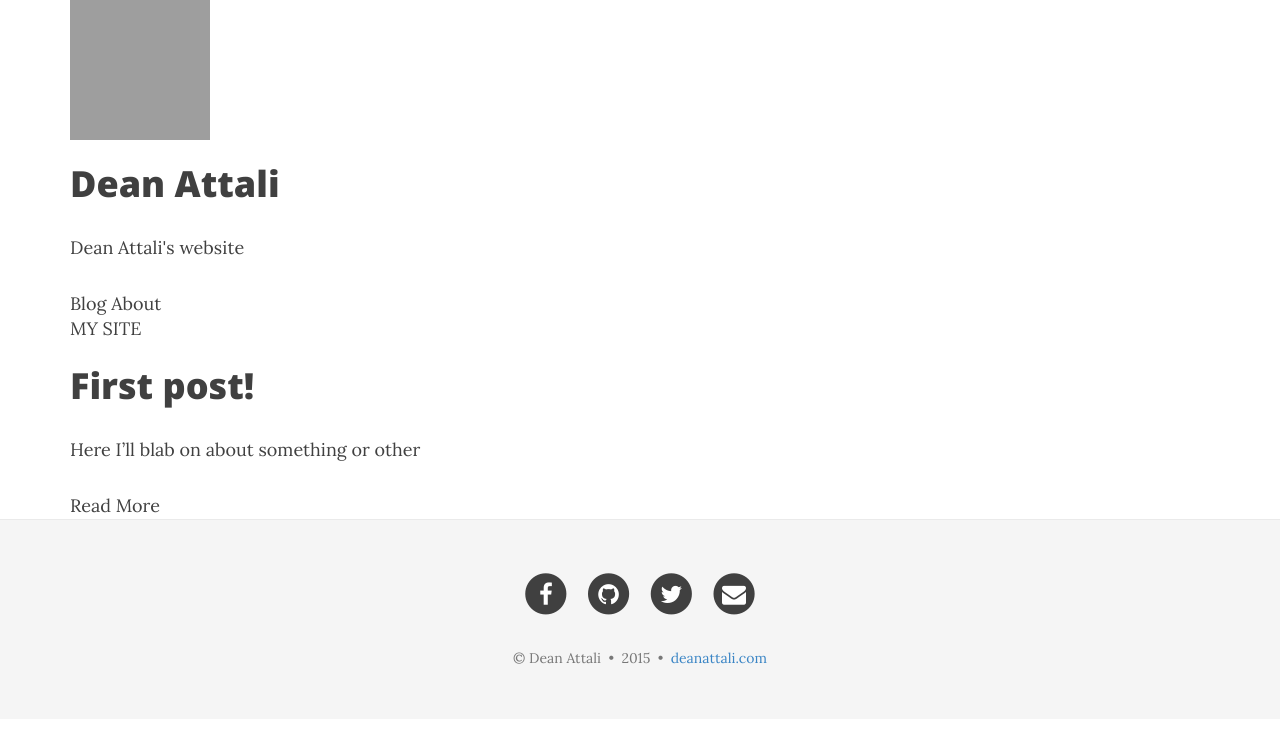
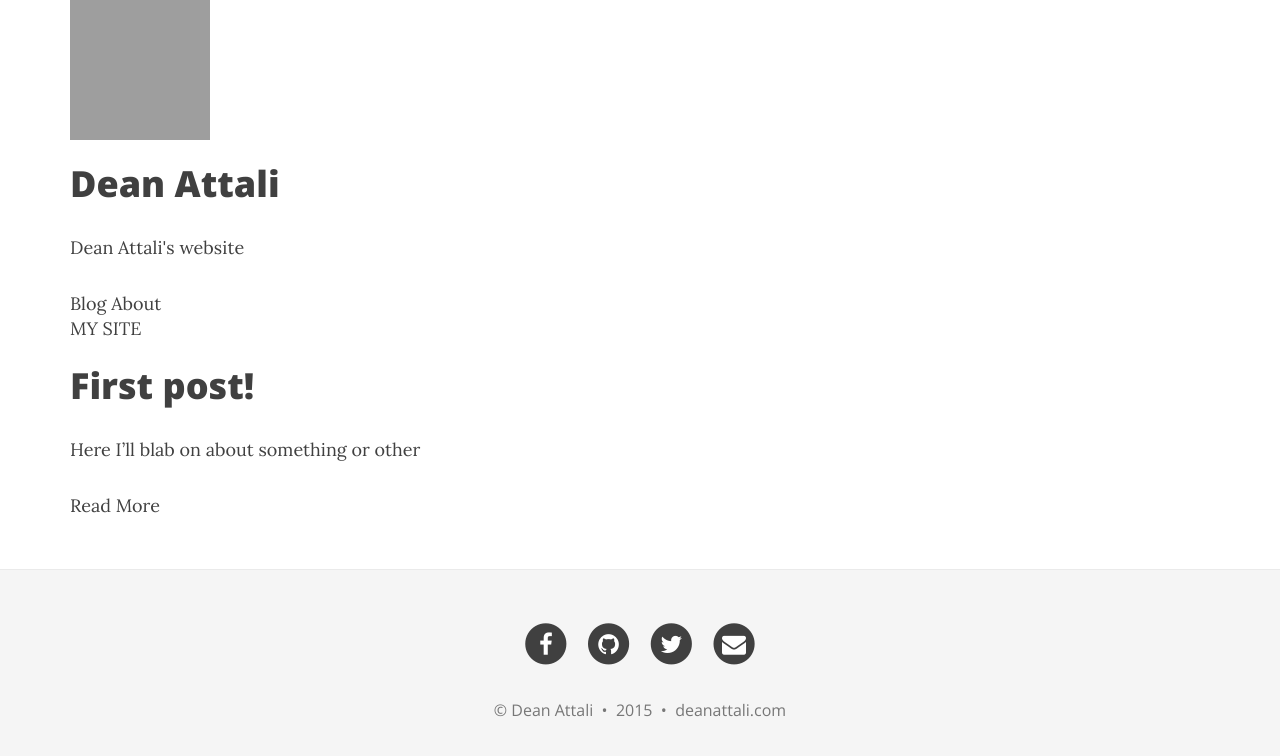
Before and after one commit to daattali/daattali.github.io, a Jekyll site: the page built from index.html, in a window 1280 px wide. Shown: the top 756 px of the page. Built offline with Jekyll 4.4.1, drawn with Linux system fonts in a browser that asks for light colours; nearby versions of some CDN libraries; Markdown is read by kramdown in place of the engine named in the settings; the list of posts is cut into pages by our own code; grey boxes are pictures that could not be loaded.

Commit message:
finish footer

```diff
--- a/css/main.css
+++ b/css/main.css
@@ -220,15 +220,20 @@ footer {
   padding: 50px 0;
   background: #F5F5F5;
   border-top: 1px #EAEAEA solid;
+  margin-top: 50px;
 }
 footer .list-inline {
   margin: 0;
   padding: 0;
 }
 footer .copyright {
-  font-size: 14px;
+  font-family: Open Sans;
+  font-size: 16px;
   text-align: center;
   margin-bottom: 0;
+}
+footer .copyright a {
+  color: #777;
 }
 
 
```
